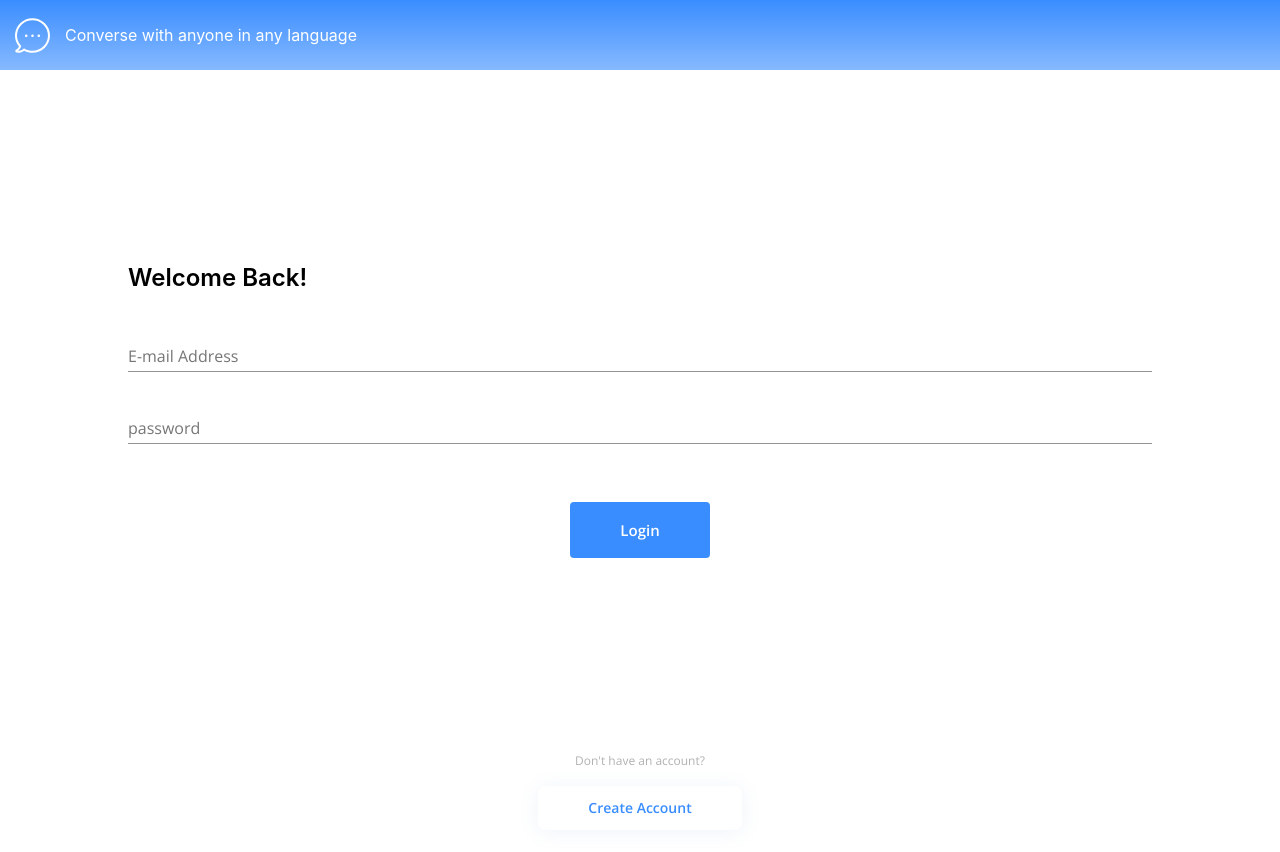
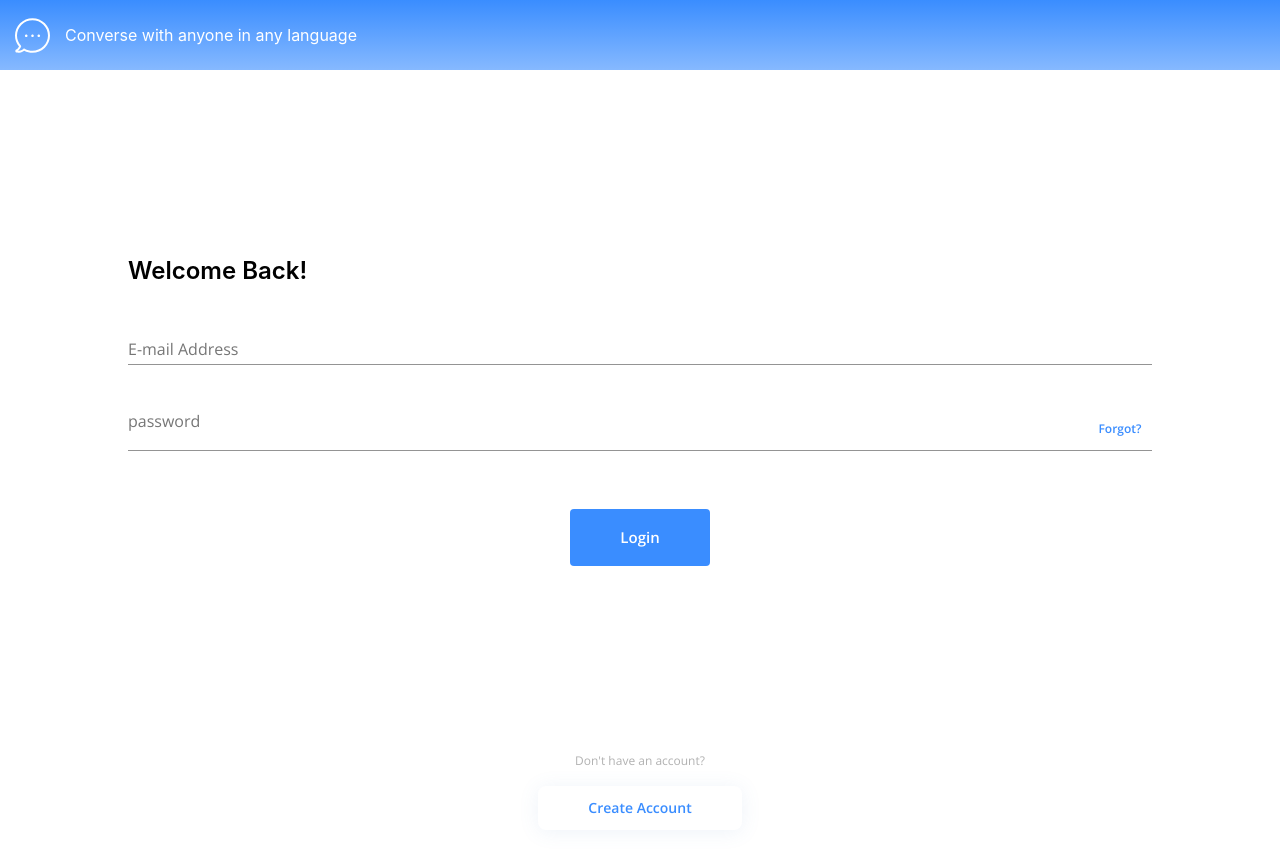
Before and after one commit to maxsonyang/miniature-octo-robot, a React (Create React App) app in the folder client/: page /login in a window 1280 px wide. Shown: the top 852 px of the page. Built offline with nearby package versions, Linux system fonts and the light colour scheme; no server answers.

Commit message:
added in the forgot button and bigger bullets for password

```diff
--- a/client/src/Login.js
+++ b/client/src/Login.js
@@ -56,6 +56,10 @@ const useStyles = makeStyles(() => ({
   formControl: {
     width: "100%"
   },
+  forgotLink: {
+    color: "#3A8DFF",
+    fontSize: 12,
+  },
   label: {
     color: "#B1B1B1",
     fontSize: 12,
@@ -104,7 +108,7 @@ const Login = (props) => {
   return (
     <Grid container justify="center">
       <div className={classes.banner}>
-        <img className={classes.chatBubble} src={BubbleSVG} alt="logo"/>
+        <img className={classes.chatBubble} src={BubbleSVG} alt="logo" />
         <p className={classes.bannerText}>
           Converse with anyone in any language
         </p>
@@ -148,6 +152,14 @@ const Login = (props) => {
                 aria-label="password"
                 type="password"
                 name="password"
+                InputProps={{
+                  endAdornment: (
+                    <Button className={classes.forgotLink}>Forgot?</Button>
+                  ),
+                  style: {
+                    fontSize: 28
+                  }
+                }}
               />
             </FormControl>
             <Grid className={classes.buttonContainer}>
```
